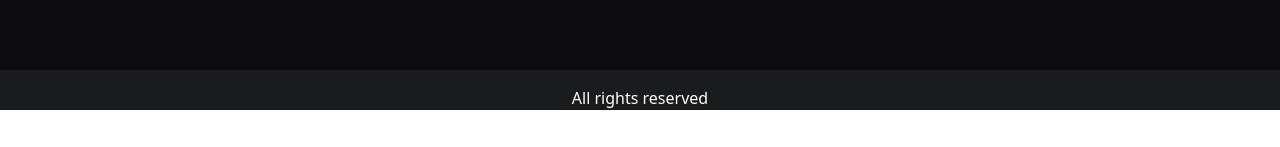
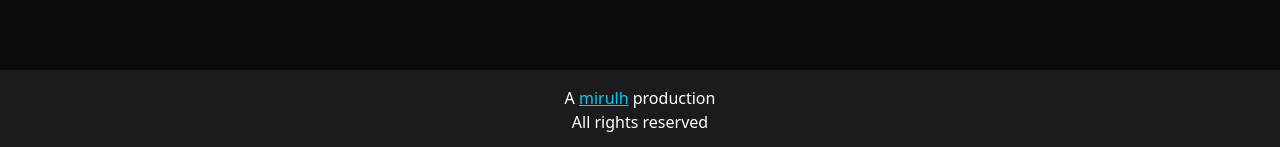
Before and after one commit to mirulh/Educere, a React (Vite) app in the folder frontend/: page / in a window 1280 px wide. Shown: the part 1420-1567 px from the top of the page. Before the commit the page ends 1530 px from the top, so only its background shows below. Built offline with nearby package versions, Linux system fonts and the light colour scheme; no server answers.

Commit message:
add more css properties

```diff
--- a/frontend/src/App.jsx
+++ b/frontend/src/App.jsx
@@ -110,6 +110,18 @@ function App() {
       </main>
       <footer>
         <div className="box-footer">
+          <div>
+            A{' '}
+            <a
+              href="https://mirulh.github.io/portfolio-mirulh/"
+              target="_blank"
+              rel="noopener noreferrer"
+              className="link-info"
+            >
+              mirulh
+            </a>{' '}
+            production
+          </div>
           <div>All rights reserved</div>
         </div>
       </footer>
--- a/frontend/src/index.css
+++ b/frontend/src/index.css
@@ -686,11 +686,13 @@ input[type='radio'] {
 /*  */
 
 .box-footer {
+  padding: 1rem;
   min-height: 5vh;
   font-size: 1rem;
-  display: flex;
+  /* display: flex; */
   justify-content: center;
-  align-items: flex-end;
+  text-align: center;
+  /* align-items: flex-end; */
 }
 
 .empty-box {
```
